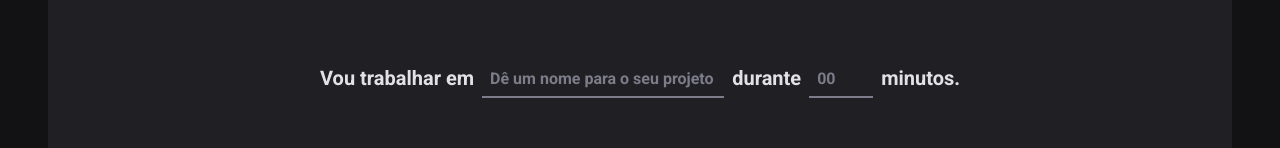
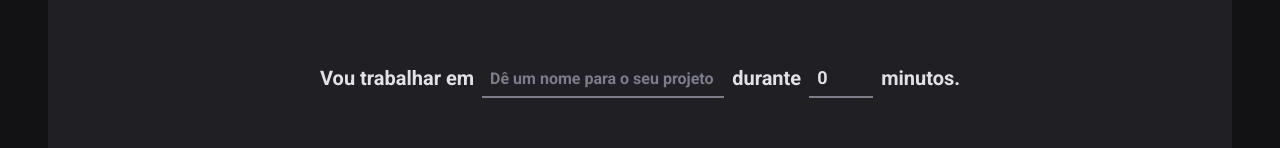
Before and after one commit to trslucas/ignite-pomodoro-, a React (Vite) app: page / in a window 1280 px wide. Shown: the part 166-314 px from the top of the page. Built offline with nearby package versions, Linux system fonts and the light colour scheme.

Commit message:
Formulários: Typescript no Formulário

```diff
--- a/src/pages/Home/index.tsx
+++ b/src/pages/Home/index.tsx
@@ -15,17 +15,23 @@
 
 const newCycleFormValidationSchema = zod.object({
   task: zod.string().min(1, "Informe a tarefa"),
-
   minutesAmount: zod.number().min(5).max(60),
 });
 
+type NewCycleFormData = zod.infer<typeof newCycleFormValidationSchema>;
+
 export function Home() {
-  const { register, handleSubmit, watch } = useForm({
+  const { register, handleSubmit, watch, reset } = useForm<NewCycleFormData>({
     resolver: zodResolver(newCycleFormValidationSchema),
+    defaultValues: {
+      task: "",
+      minutesAmount: 0,
+    },
   });
 
-  function handleCreateNewCycle(data: any) {
+  function handleCreateNewCycle(data: NewCycleFormData) {
     console.log(data);
+    reset();
   }
 
   const task = watch("task");
```
